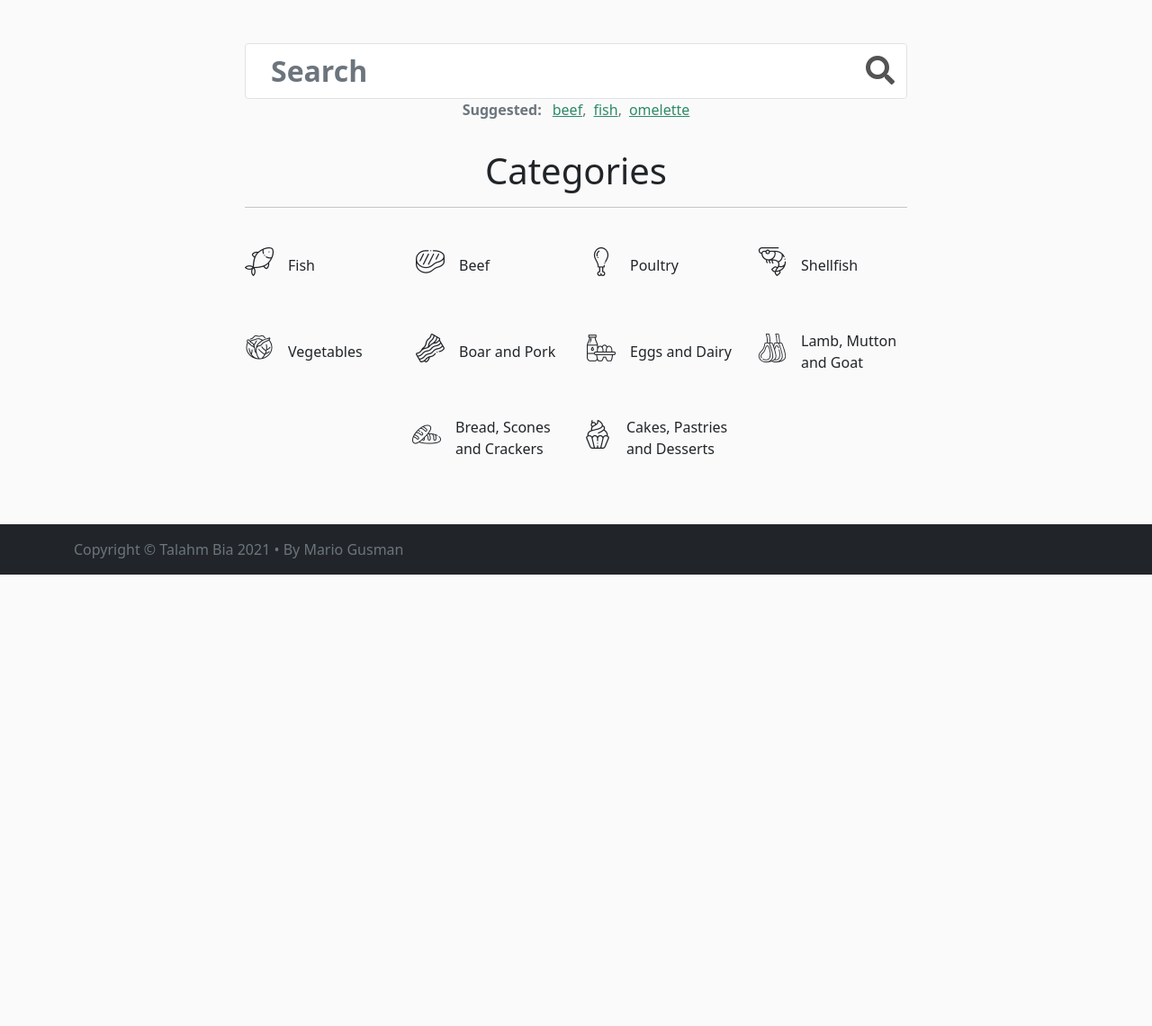
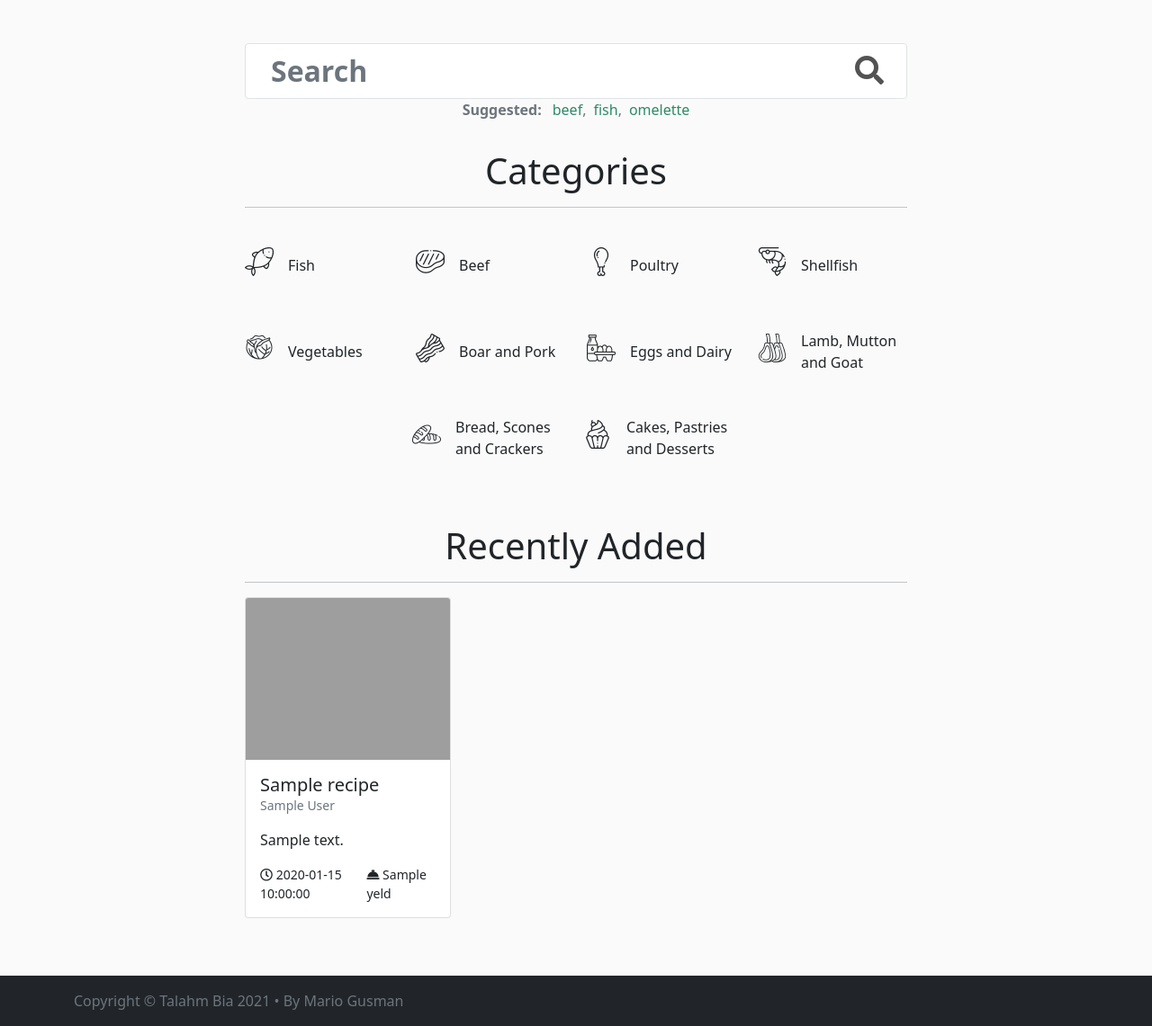
Before and after one commit to mariogusman/MS3-Irish-Recipes, a Flask app: page / in a window 1280 px wide. Shown: the part 86-1227 px from the top of the page at 90% size. Before the commit the page ends 725 px from the top, so only its background shows below. Run offline with Flask 2, Linux system fonts and the light colour scheme; the visitor is signed in with stand-in values (Sample User, id 1); a database or web service that is not in the repository returns one stand-in record (values such as "Sample title"); some libraries are stand-ins or nearby versions; some web fonts are replaced; grey boxes are pictures that could not be loaded.

Commit message:
Recently added functionality

```diff
--- a/app.py
+++ b/app.py
@@ -33,7 +33,12 @@ def index():
     else:
         logged_in = False
 
-    return render_template("index.html", index=index, logged_in=logged_in)
+    # returns most recent recipes to show on "recently added"
+    recent = list(mongo.db.recipes.find().sort("date", -1))
+
+    return render_template(
+        "index.html", index=index, logged_in=logged_in, recent=recent
+    )
 
 
 @app.route("/recipes/<recipe_id>")
--- a/static/css/style.css
+++ b/static/css/style.css
@@ -9,6 +9,7 @@ body {
 }
 a {
     color: #2d8a67 !important;
+    text-decoration: none;
 }
 a:hover{
     color: #40C575 !important;
@@ -110,8 +111,13 @@ select > .recipe-form {
     box-shadow: 0px 0px 8px 1px rgba(0,0,0,0.1);
 
 }
+.recipe-card > img {
+    object-fit: cover;
+    width: 100%;
+    height: 180px;
+}
 
-#recipeImageUpload{
+#recipeImageUpload, .myBox{
     cursor:pointer;
 }
 #recipeTitleInput::placeholder{
@@ -130,10 +136,10 @@ select > .recipe-form {
     font-weight: bold;
 }
 /* Fonts */
-h1, h2, h3, h4, h5, h6 {
+/* h1, h2, h3, h4, h5, h6 {
     font-family: 'Coustard', serif;
     font-weight: 400;
-}
+} */
 .cta-image {
     max-width: 100%;
 }
--- a/static/js/scripts.js
+++ b/static/js/scripts.js
@@ -46,3 +46,9 @@ $(document).on('click', '#removeStepGroup', function () {
 $(document).on('click', '#recipeImageUpload', function () {
     $('#fileinput').trigger('click');
 });
+
+// Make entire <div> clickable - Found on https://css-tricks.com/snippets/jquery/make-entire-div-clickable/ and edited
+$(document).on('click', '.myBox', function () {
+    window.location = $(this).find("a").attr("href");
+    return false;
+});
--- a/templates/index.html
+++ b/templates/index.html
@@ -38,7 +38,7 @@
         <form action="">
             <div class="input-group search-group ps-3 rounded border">
                 <input type="text" class="form-control" name="search" id="home-search" placeholder="Search" autofocus>
-                <button class="btn search-btn"><i class="fas fa-2x fa-search"></i></button>
+                <button class="btn search-btn pe-4"><i class="fas fa-2x fa-search"></i></button>
             </div>
             <div class="div text-center d-flex flex-row justify-content-center text-muted">
                 <p class="me-1 fw-bold">Suggested:</p>
@@ -57,53 +57,121 @@
         <hr>
         <div class="row align-content-center cat-list">
 
-            <div class="col-md-3 d-flex flex-row rounded">
+            <div class="col-md-3 d-flex flex-row rounded myBox">
                 <i class="flaticon-fish cat-list-icon align-self-center"></i>
                 <p class="align-self-center ps-3 pt-3">Fish</p>
+                <a href="#"></a>
             </div>
 
-            <div class="col-md-3 d-flex flex-row rounded">
+
+            <div class="col-md-3 d-flex flex-row rounded myBox">
                 <i class="flaticon-beef cat-list-icon align-self-center"></i>
                 <p class="align-self-center ps-3 pt-3">Beef</p>
+                <a href="#"></a>
             </div>
-            <div class="col-md-3 d-flex flex-row rounded">
+
+
+
+            <div class="col-md-3 d-flex flex-row rounded myBox">
                 <i class="flaticon-chicken cat-list-icon align-self-center"></i>
                 <p class="align-self-center ps-3 pt-3">Poultry</p>
+                <a href="#"></a>
             </div>
 
-            <div class="col-md-3 d-flex flex-row rounded">
+
+
+            <div class="col-md-3 d-flex flex-row rounded myBox">
                 <i class="flaticon-shrimp cat-list-icon align-self-center"></i>
                 <p class="align-self-center ps-3 pt-3">Shellfish</p>
+                <a href="#"></a>
             </div>
-            <div class="col-md-3 d-flex flex-row rounded">
+
+
+
+            <div class="col-md-3 d-flex flex-row rounded myBox">
                 <i class="flaticon-cabbage cat-list-icon align-self-center"></i>
                 <p class="align-self-center ps-3 pt-3">Vegetables</p>
+                <a href="#"></a>
             </div>
-            <div class="col-md-3 d-flex flex-row rounded">
+
+
+
+            <div class="col-md-3 d-flex flex-row rounded myBox">
                 <i class="flaticon-bacon cat-list-icon align-self-center"></i>
                 <p class="align-self-center ps-3 pt-3">Boar and Pork</p>
+                <a href="#"></a>
             </div>
-            <div class="col-md-3 d-flex flex-row rounded">
+
+
+
+            <div class="col-md-3 d-flex flex-row rounded myBox">
                 <i class="flaticon-diet cat-list-icon align-self-center"></i>
                 <p class="align-self-center ps-3 pt-3">Eggs and Dairy</p>
+                <a href="#"></a>
             </div>
-            <div class="col-md-3 d-flex flex-row rounded">
+
+
+
+            <div class="col-md-3 d-flex flex-row rounded myBox">
                 <i class="flaticon-lamb cat-list-icon align-self-center"></i>
                 <p class="align-self-center ps-3 pt-3">Lamb, Mutton and Goat</p>
+                <a href="#"></a>
             </div>
 
-            <div class="col-md-3 d-flex flex-row rounded p-2 offset-md-3">
+
+
+            <div class="col-md-3 d-flex flex-row rounded p-2 offset-md-3 myBox">
                 <i class="flaticon-bread cat-list-icon align-self-center"></i>
                 <p class="align-self-center ps-3 pt-3">Bread, Scones and
                     Crackers</p>
+                <a href="#"></a>
             </div>
-            <div class="col-md-3 d-flex flex-row rounded p-2">
+
+
+            <div class="col-md-3 d-flex flex-row rounded p-2 myBox">
                 <i class="flaticon-cupcake cat-list-icon align-self-center"></i>
                 <p class="align-self-center ps-3 pt-3">Cakes, Pastries and
                     Desserts</p>
+                <a href="#"></a>
             </div>
         </div>
     </div>
+</div>
+
+<!-- Recently Added -->
+<div class="row align-items-center justify-content-center mt-3 mb-5">
+    <div class="col-8">
+        <p class="display-6 text-center">Recently Added</p>
+        <hr>
+        <div class="row">
+
+            <!-- Most Recent -->
+            {% for recipe in recent %}
+            {% if loop.index < 7 %} <div class="col-lg-4">
+                <div class="card mb-3 recipe-card myBox">
+                    <!-- Recipe Image -->
+                    <img src="#" class="card-img-top" alt="..." height="140">
+                    <div class="card-body">
+                        <!-- Recipe Name/Description -->
+                        <h5 class="card-title mb-0">{{ recipe.title }}</h5>
+                        <p class="small text-muted">{{ recipe.author }}</p>
+                        <p class="card-text">{{ recipe.description }}</p>
+                        <div class="row m-0 p-0 g-0">
+                            <div class="col d-flex flex-row justify-content-evenly">
+                                <p class="small mb-0"><i class="far fa-clock"></i> {{ recipe.time }}</p>
+                                <p class="small mb-0"><i class="fas fa-concierge-bell"></i> {{ recipe.yeld }}</p>
+                            </div>
+                        </div>
+
+                    </div>
+                </div>
+        </div>
+        {% endif %}
+        {% endfor %}
+
+    </div>
+</div>
+</div>
 </div>
 
 
@@ -111,6 +179,4 @@
 
 
 
-
-
 {% endblock content %}
```
